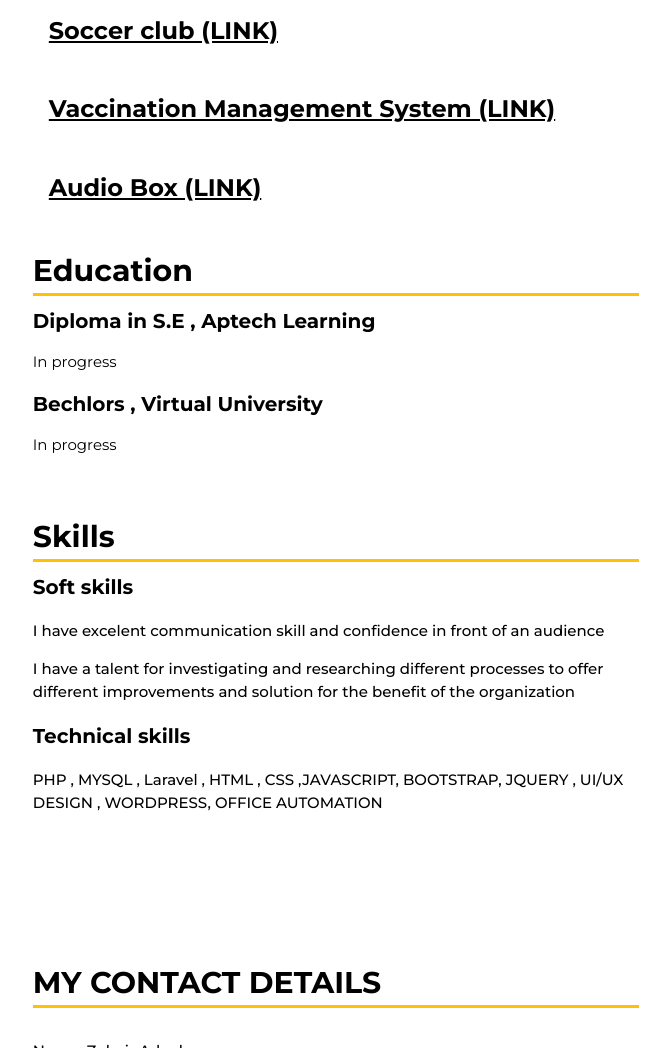
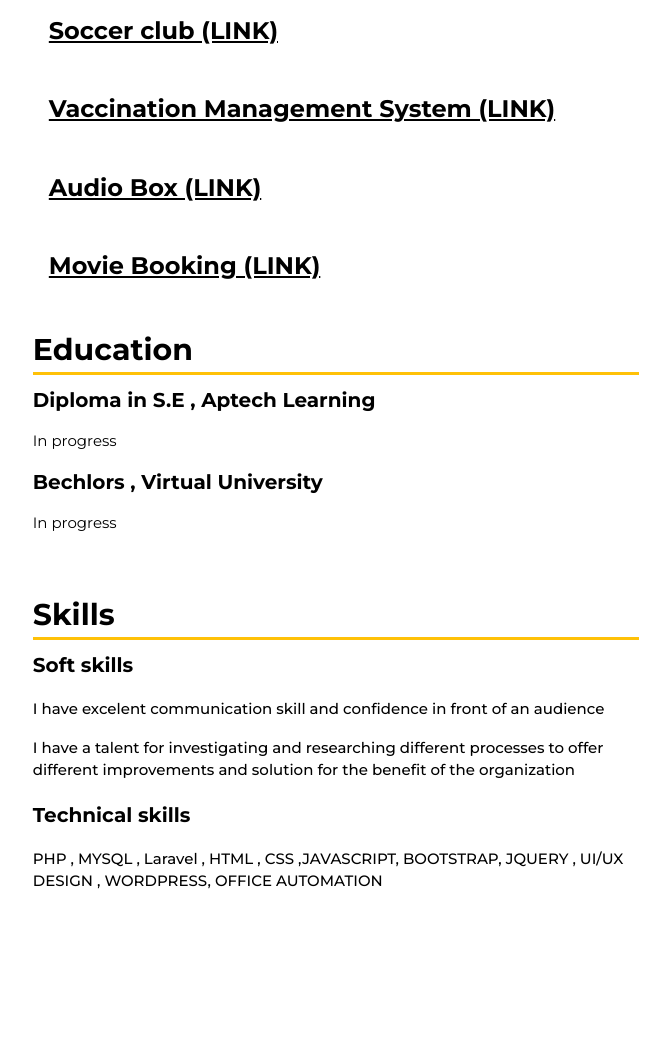
Before and after one commit to Zohair-git/portfolio, a plain HTML site: page index.html in a window 1280 px wide. Shown: the part 1725-2773 px from the top of the page, without its empty margins (464-1134 px from the left). Drawn offline with nearby package versions, Linux system fonts and the light colour scheme.

Commit message:
Update index.html

```diff
--- a/index.html
+++ b/index.html
@@ -136,6 +136,9 @@
 <br>
               <h3 class="w3-border-amber"><a href="http://soundproject.infinityfreeapp.com/">Audio Box (LINK)</a></h3>
 
+              <br>
+              <h3 class="w3-border-amber"><a href="http://moviebookingsystem.great-site.net//">Movie Booking (LINK)</a></h3>
+
             </div>
           </div>
 
```
